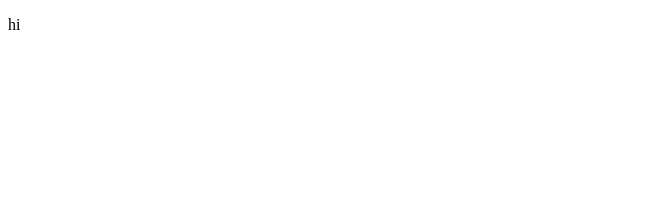
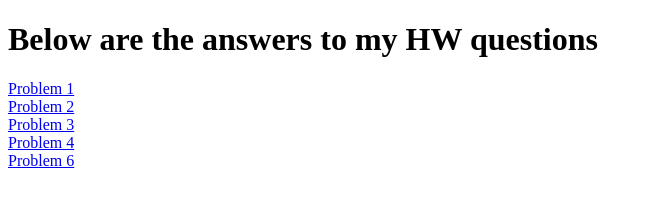
Before and after one commit to greg1125/dawsonnewhw5, a plain HTML site: page index.html in a window 1280 px wide. Shown: the whole page, without its empty margins (0-653 px from the left). Drawn offline with Linux system fonts and the light colour scheme.

Commit message:
third release

```diff
--- a/index.html
+++ b/index.html
@@ -3,9 +3,19 @@
 <head>
     <meta charset="UTF-8">
     <meta name="viewport" content="width=device-width, initial-scale=1.0">
-    <title>Document</title>
+    <title>Gregory Dawson #HW 5</title>
 </head>
 <body>
-    <p>hi</p>
+    <p>
+        <h1> Below are the answers to my HW questions</h1>
+    </p>
+<p>
+    <a href="ex1.html">Problem 1</a> <br>
+    <a href="../dawson_HW5/html/ex2.html">Problem 2</a> <br>
+    <a href="../dawson_HW5/html/ex3.html">Problem 3</a> <br>
+    <a href="../dawson_HW5/html/ex4.html">Problem 4</a> <br>
+    <a href="../dawson_HW5/html/ex6.html">Problem 6</a> <br>
+</p>
+
 </body>
 </html>
```
Also changed, not shown: ex1.html (added).
